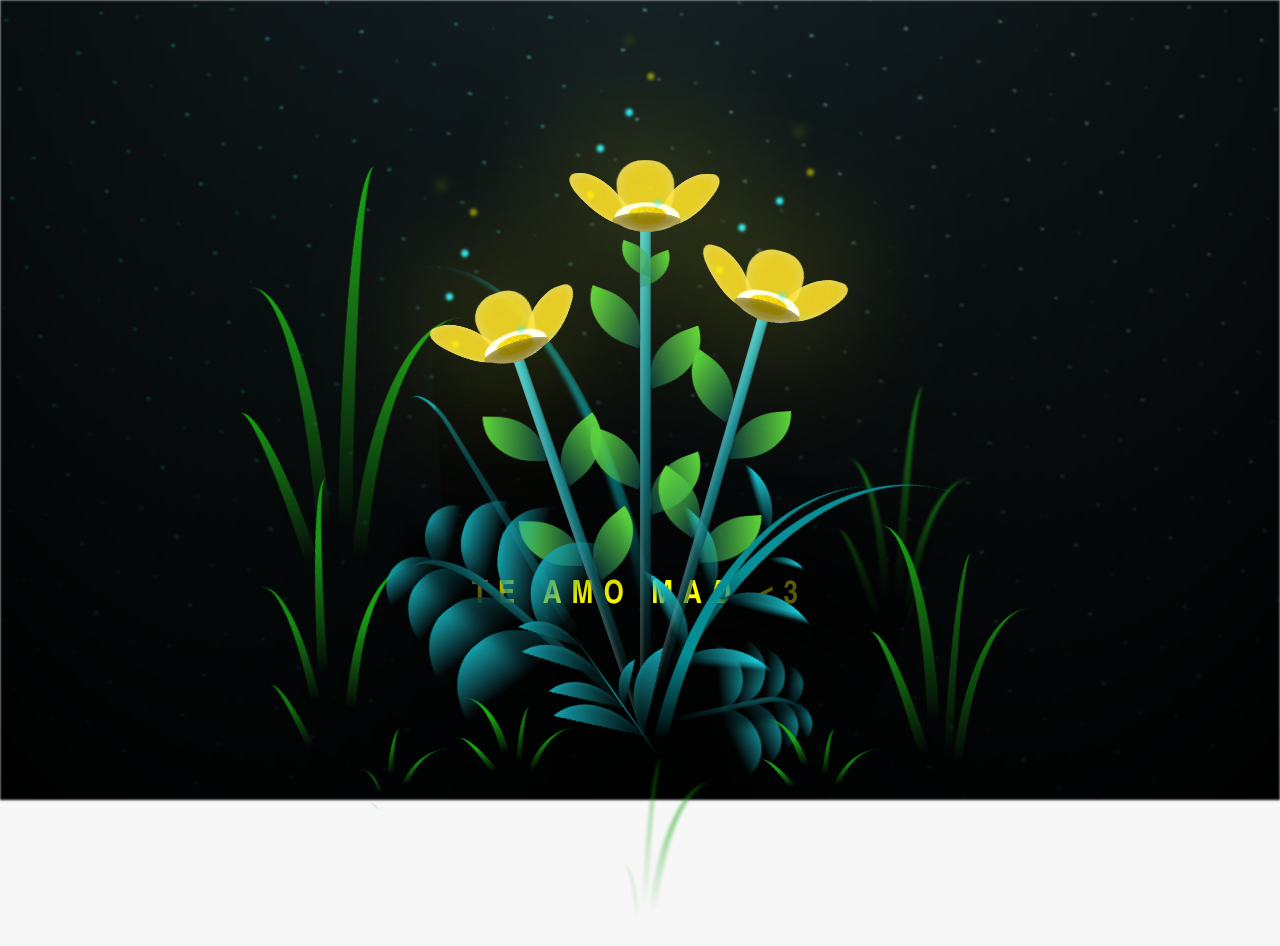
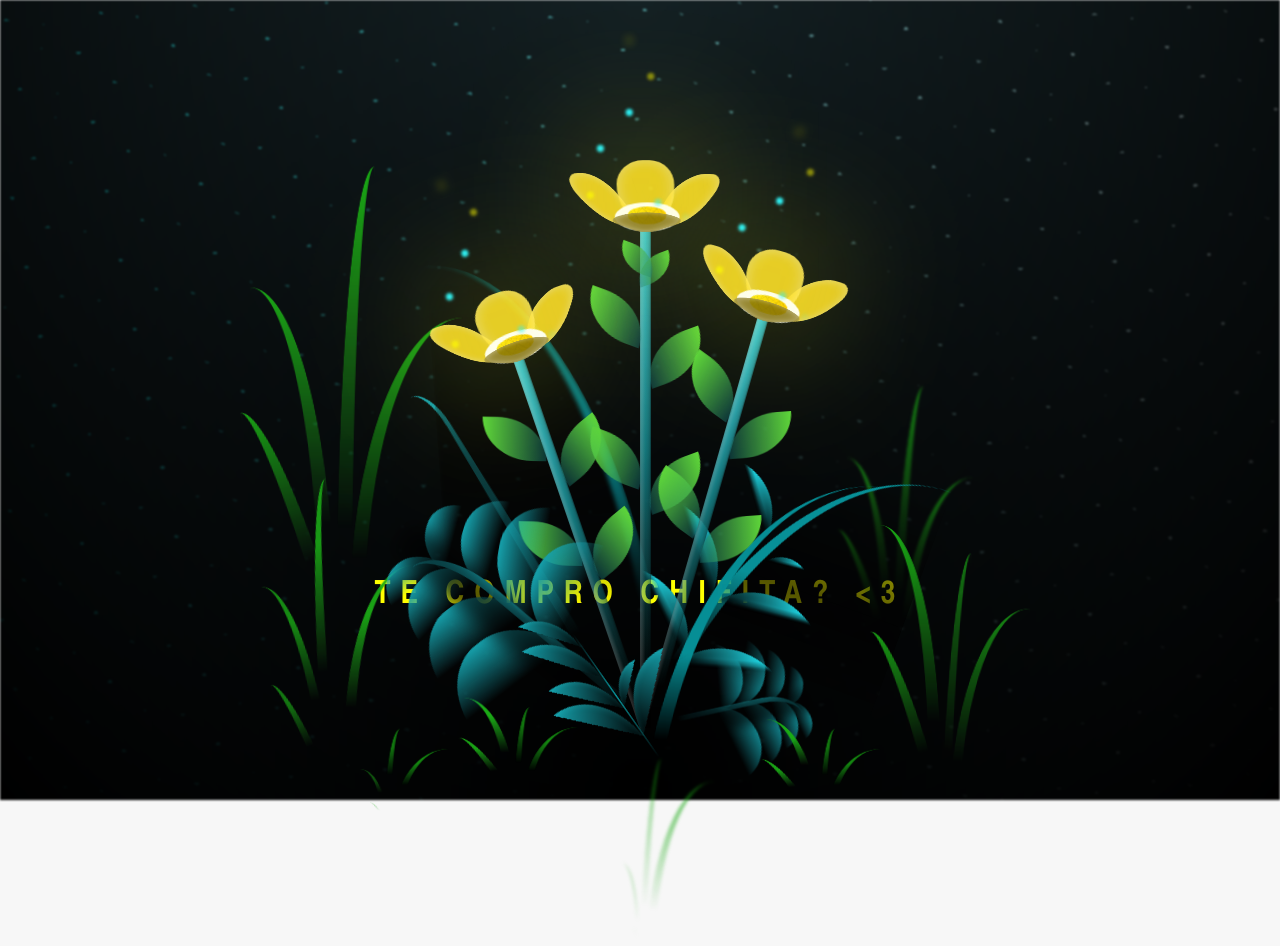
Before and after one commit to Rockstone1520/girasol, a plain HTML site: page flower.html in a window 1280 px wide. Drawn offline with Linux system fonts and the light colour scheme.

Commit message:
Update flower.html

```diff
--- a/flower.html
+++ b/flower.html
@@ -9,7 +9,7 @@
     <title>Flower</title>
   </head>
   <body class="container">
-    <h1 class="titulo">TE AMO MAD <3</h1>
+    <h1 class="titulo">TE COMPRO CHIFITA? <3</h1>
     <audio src="sound/ChristianBasso&HaienQiu-Flowers.mp3" autoplay></audio>
     <div id="lyrics">
 
```
